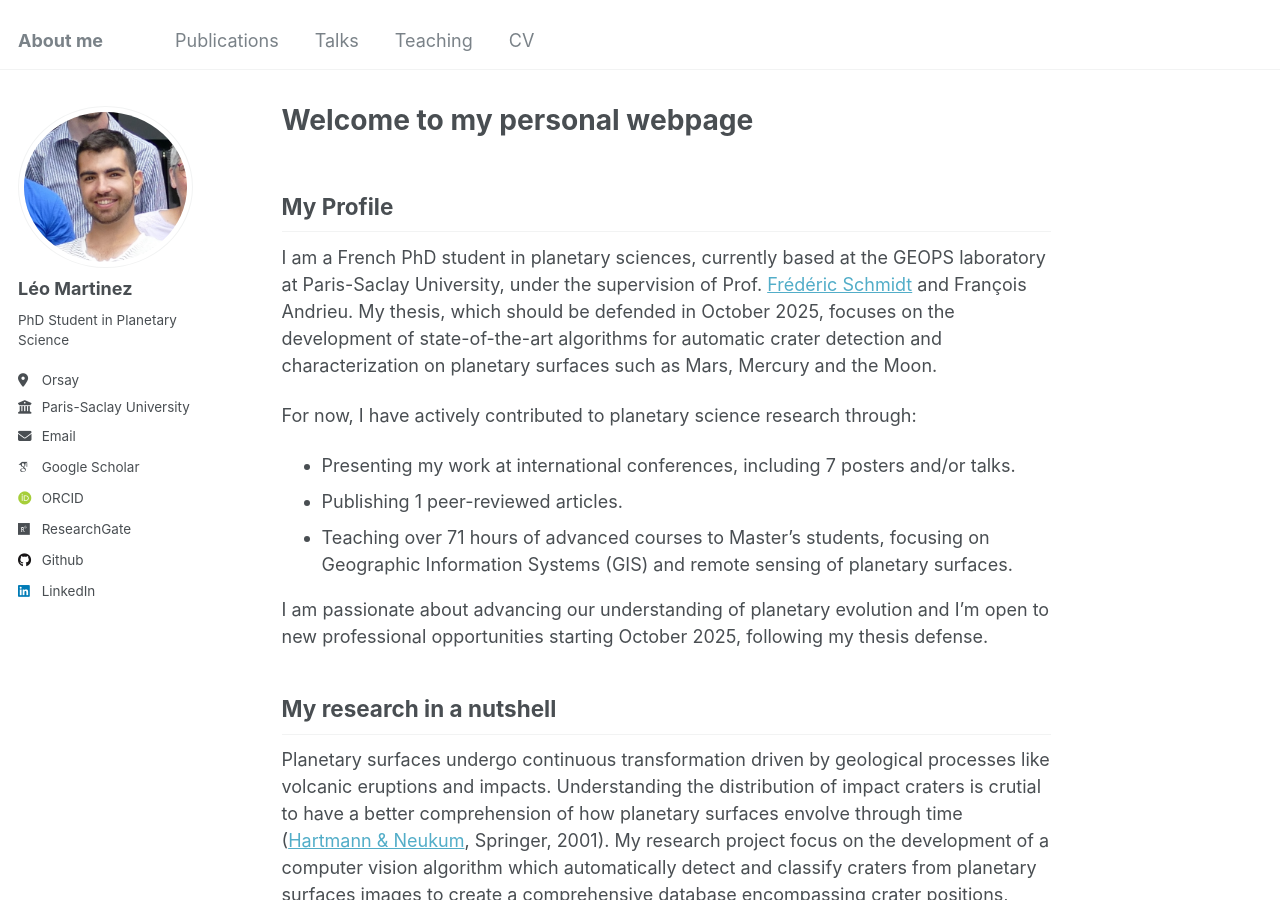
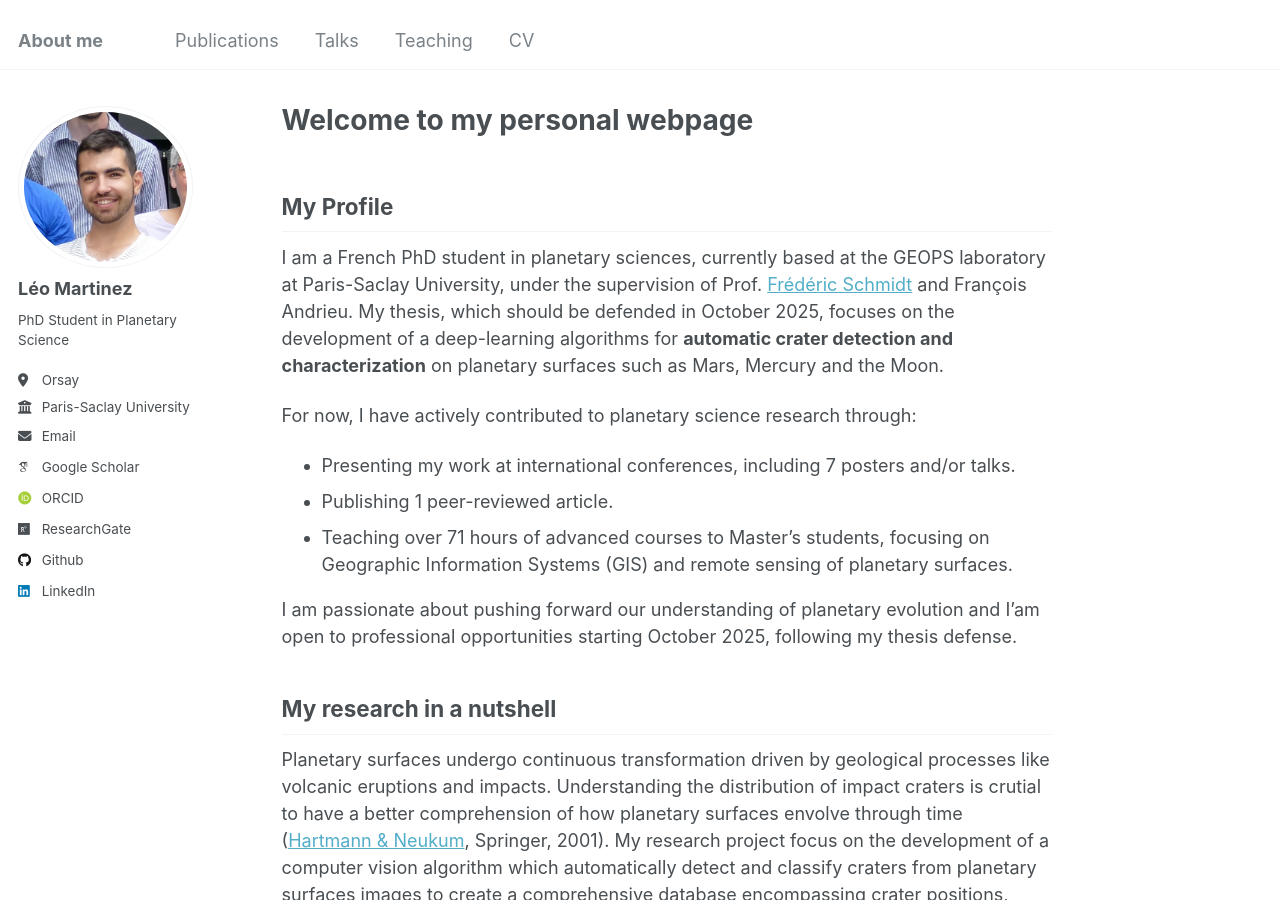
Before and after one commit to leomrtinez/leomrtinez.github.io, a Jekyll site: the page built from _pages/about.md, in a window 1280 px wide and 900 px high. Built offline with Jekyll 4.4.1, drawn with Linux system fonts in a browser that asks for light colours; some web fonts are replaced.

Commit message:
Update about.md

```diff
--- a/_pages/about.md
+++ b/_pages/about.md
@@ -9,14 +9,14 @@ redirect_from:
 
 ## My Profile
 
-I am a French PhD student in planetary sciences, currently based at the GEOPS laboratory at Paris-Saclay University, under the supervision of Prof. [Frédéric Schmidt](https://fredericschmidt.github.io) and François Andrieu. My thesis, which should be defended in October 2025, focuses on the development of state-of-the-art algorithms for automatic crater detection and characterization on planetary surfaces such as Mars, Mercury and the Moon.
+I am a French PhD student in planetary sciences, currently based at the GEOPS laboratory at Paris-Saclay University, under the supervision of Prof. [Frédéric Schmidt](https://fredericschmidt.github.io) and François Andrieu. My thesis, which should be defended in October 2025, focuses on the development of a deep-learning algorithms for **automatic crater detection and characterization** on planetary surfaces such as Mars, Mercury and the Moon.
 
 For now, I have actively contributed to planetary science research through:
 - Presenting my work at international conferences, including 7 posters and/or talks.
-- Publishing 1 peer-reviewed articles.
+- Publishing 1 peer-reviewed article.
 - Teaching over 71 hours of advanced courses to Master's students, focusing on Geographic Information Systems (GIS) and remote sensing of planetary surfaces.
 
-I am passionate about advancing our understanding of planetary evolution and I'm open to new professional opportunities starting October 2025, following my thesis defense.
+I am passionate about pushing forward our understanding of planetary evolution and I'am open to professional opportunities starting October 2025, following my thesis defense.
 
 
 ## My research in a nutshell
```
